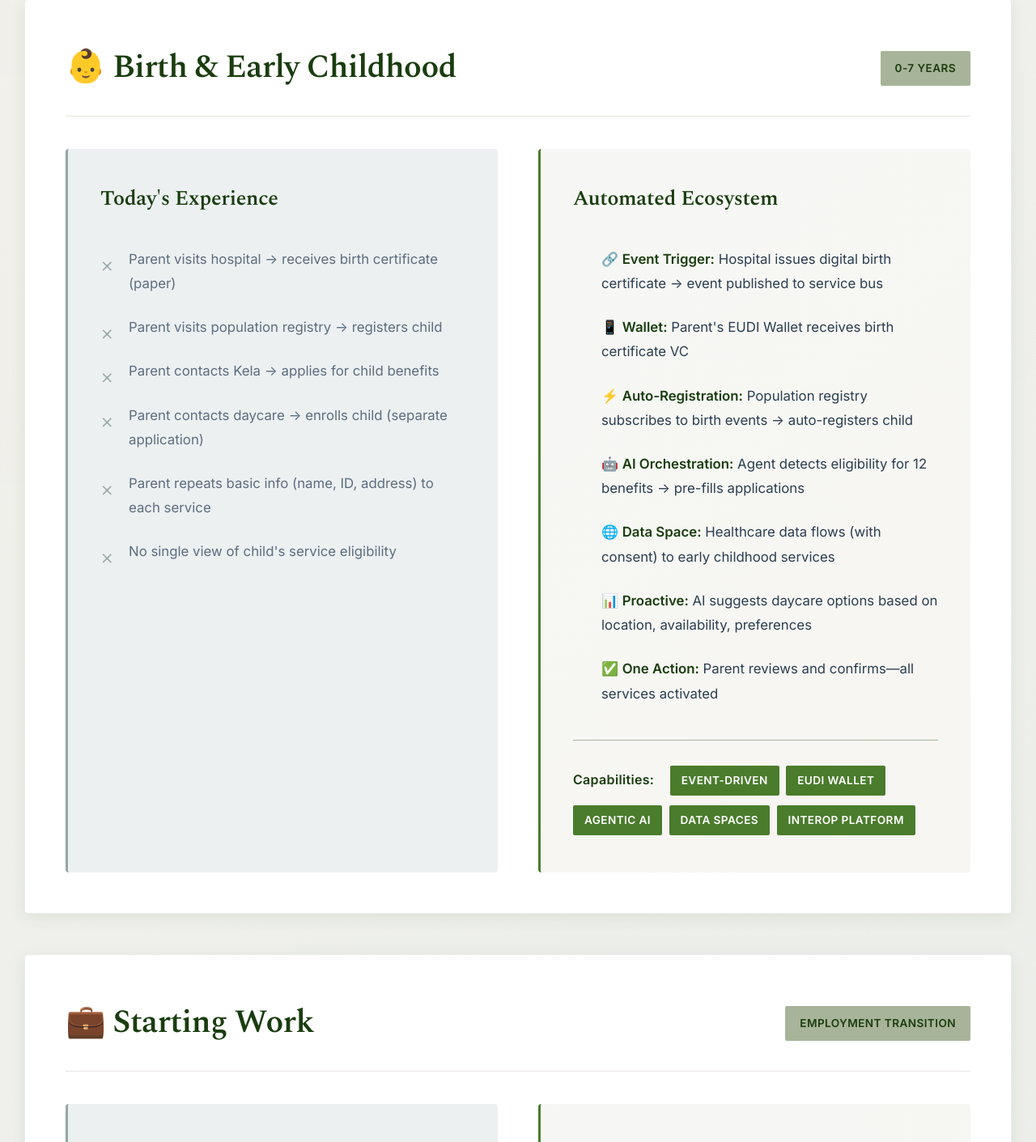
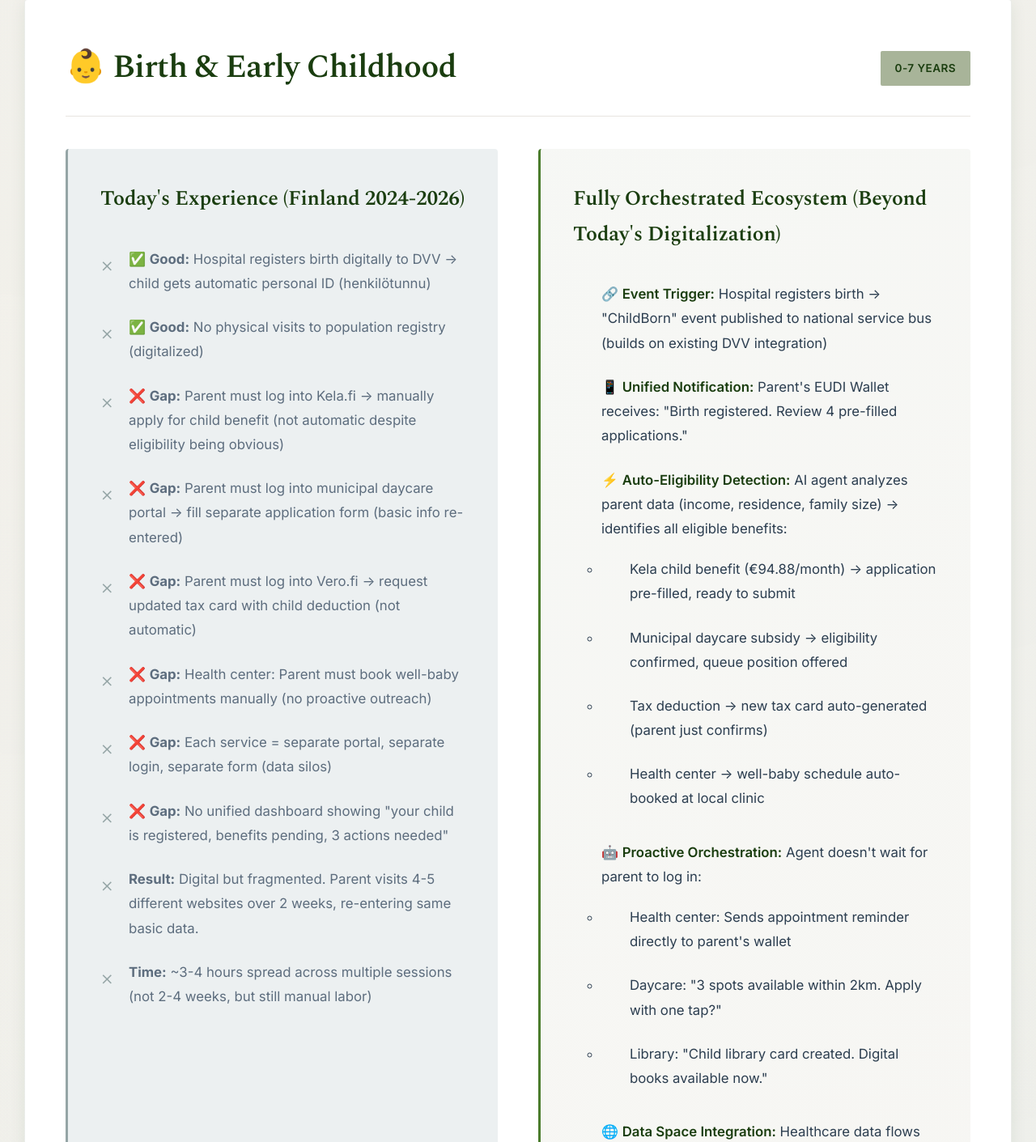
Before and after one commit to jgmikael/realdigitalization, a plain HTML site: page index.html in a window 1280 px wide. Shown: the part 10393-11804 px from the top of the page at 81% size. Drawn offline with nearby package versions, Linux system fonts and the light colour scheme.

Commit message:
Update birth event to reflect accurate 2024-2026 Finnish reality
Fixed outdated description - Finland has already digitalized birth registration:

Current Reality (Accurate):
✅ Hospital digitally registers birth to DVV (no paper)
✅ Child gets automatic personal ID (henkilötunnus)
✅ No physical visits to population registry needed

BUT Still Fragmented:
❌ Parents must visit 4-5 separate portals (Kela, municipal daycare, Vero.fi)
❌ Each portal requires manual application (not automatic despite eligibility being obvious)
❌ Basic data re-entered across systems (name, address, income)
❌ No unified dashboard or orchestration
❌ ~3-4 hours of work across multiple sessions

Key Insight:
The gap is NOT digitalization (already done) but ORCHESTRATION.
Digital systems exist but are siloed. Real Digitalization vision adds:
- Event-driven coordination (service bus)
- AI agents that pre-fill applications
- Single dashboard (EUDI Wallet)
- Proactive service suggestions
- One confirmation → all services activated

Changed framing from 'paper vs digital' to 'fragmented digital vs orchestrated digital'.

```diff
--- a/index.html
+++ b/index.html
@@ -401,27 +401,57 @@
 
                     <div class="event-comparison">
                         <div class="event-current">
-                            <h4>Today's Experience</h4>
+                            <h4>Today's Experience (Finland 2024-2026)</h4>
                             <ul class="pain-points">
-                                <li>Parent visits hospital → receives birth certificate (paper)</li>
-                                <li>Parent visits population registry → registers child</li>
-                                <li>Parent contacts Kela → applies for child benefits</li>
-                                <li>Parent contacts daycare → enrolls child (separate application)</li>
-                                <li>Parent repeats basic info (name, ID, address) to each service</li>
-                                <li>No single view of child's service eligibility</li>
+                                <li>✅ <strong>Good:</strong> Hospital registers birth digitally to DVV → child gets automatic personal ID (henkilötunnu)</li>
+                                <li>✅ <strong>Good:</strong> No physical visits to population registry (digitalized)</li>
+                                <li>❌ <strong>Gap:</strong> Parent must log into Kela.fi → manually apply for child benefit (not automatic despite eligibility being obvious)</li>
+                                <li>❌ <strong>Gap:</strong> Parent must log into municipal daycare portal → fill separate application form (basic info re-entered)</li>
+                                <li>❌ <strong>Gap:</strong> Parent must log into Vero.fi → request updated tax card with child deduction (not automatic)</li>
+                                <li>❌ <strong>Gap:</strong> Health center: Parent must book well-baby appointments manually (no proactive outreach)</li>
+                                <li>❌ <strong>Gap:</strong> Each service = separate portal, separate login, separate form (data silos)</li>
+                                <li>❌ <strong>Gap:</strong> No unified dashboard showing "your child is registered, benefits pending, 3 actions needed"</li>
+                                <li><strong>Result:</strong> Digital but fragmented. Parent visits 4-5 different websites over 2 weeks, re-entering same basic data.</li>
+                                <li><strong>Time:</strong> ~3-4 hours spread across multiple sessions (not 2-4 weeks, but still manual labor)</li>
                             </ul>
                         </div>
 
                         <div class="event-future">
-                            <h4>Automated Ecosystem</h4>
+                            <h4>Fully Orchestrated Ecosystem (Beyond Today's Digitalization)</h4>
                             <ul class="benefits">
-                                <li>🔗 <strong>Event Trigger:</strong> Hospital issues digital birth certificate → event published to service bus</li>
-                                <li>📱 <strong>Wallet:</strong> Parent's EUDI Wallet receives birth certificate VC</li>
-                                <li>⚡ <strong>Auto-Registration:</strong> Population registry subscribes to birth events → auto-registers child</li>
-                                <li>🤖 <strong>AI Orchestration:</strong> Agent detects eligibility for 12 benefits → pre-fills applications</li>
-                                <li>🌐 <strong>Data Space:</strong> Healthcare data flows (with consent) to early childhood services</li>
-                                <li>📊 <strong>Proactive:</strong> AI suggests daycare options based on location, availability, preferences</li>
-                                <li>✅ <strong>One Action:</strong> Parent reviews and confirms—all services activated</li>
+                                <li>🔗 <strong>Event Trigger:</strong> Hospital registers birth → "ChildBorn" event published to national service bus (builds on existing DVV integration)</li>
+                                <li>📱 <strong>Unified Notification:</strong> Parent's EUDI Wallet receives: "Birth registered. Review 4 pre-filled applications."</li>
+                                <li>⚡ <strong>Auto-Eligibility Detection:</strong> AI agent analyzes parent data (income, residence, family size) → identifies all eligible benefits:
+                                    <ul style="margin-top: 8px; font-size: 0.95em;">
+                                        <li>Kela child benefit (€94.88/month) → application pre-filled, ready to submit</li>
+                                        <li>Municipal daycare subsidy → eligibility confirmed, queue position offered</li>
+                                        <li>Tax deduction → new tax card auto-generated (parent just confirms)</li>
+                                        <li>Health center → well-baby schedule auto-booked at local clinic</li>
+                                    </ul>
+                                </li>
+                                <li>🤖 <strong>Proactive Orchestration:</strong> Agent doesn't wait for parent to log in:
+                                    <ul style="margin-top: 8px; font-size: 0.95em;">
+                                        <li>Health center: Sends appointment reminder directly to parent's wallet</li>
+                                        <li>Daycare: "3 spots available within 2km. Apply with one tap?"</li>
+                                        <li>Library: "Child library card created. Digital books available now."</li>
+                                    </ul>
+                                </li>
+                                <li>🌐 <strong>Data Space Integration:</strong> Healthcare data flows (with consent):
+                                    <ul style="margin-top: 8px; font-size: 0.95em;">
+                                        <li>Birth weight, Apgar scores → health center (continuity of care)</li>
+                                        <li>Special needs detected → early intervention services auto-notified</li>
+                                        <li>Maternity clinic history → pediatrician has full context</li>
+                                    </ul>
+                                </li>
+                                <li>📊 <strong>Single Dashboard:</strong> Parent opens wallet once:
+                                    <ul style="margin-top: 8px; font-size: 0.95em;">
+                                        <li>"Child registered ✓ | Benefits: 1 pending approval | Daycare: 3 options | Appointments: 2 scheduled"</li>
+                                        <li>All pre-filled forms in one place (no portal hopping)</li>
+                                        <li>Tap "Approve All" → 4 services activated simultaneously</li>
+                                    </ul>
+                                </li>
+                                <li>✅ <strong>One Session, 5 Minutes:</strong> Parent reviews, approves → entire ecosystem synchronized. No re-entering data. No visiting multiple portals.</li>
+                                <li>🎯 <strong>Key Difference from Today:</strong> Not about digitalization (already done) but <strong>orchestration</strong>. Systems talk to each other. AI does the work. Parent just confirms.</li>
                             </ul>
                             <div class="capabilities-used">
                                 <strong>Capabilities:</strong>
```
